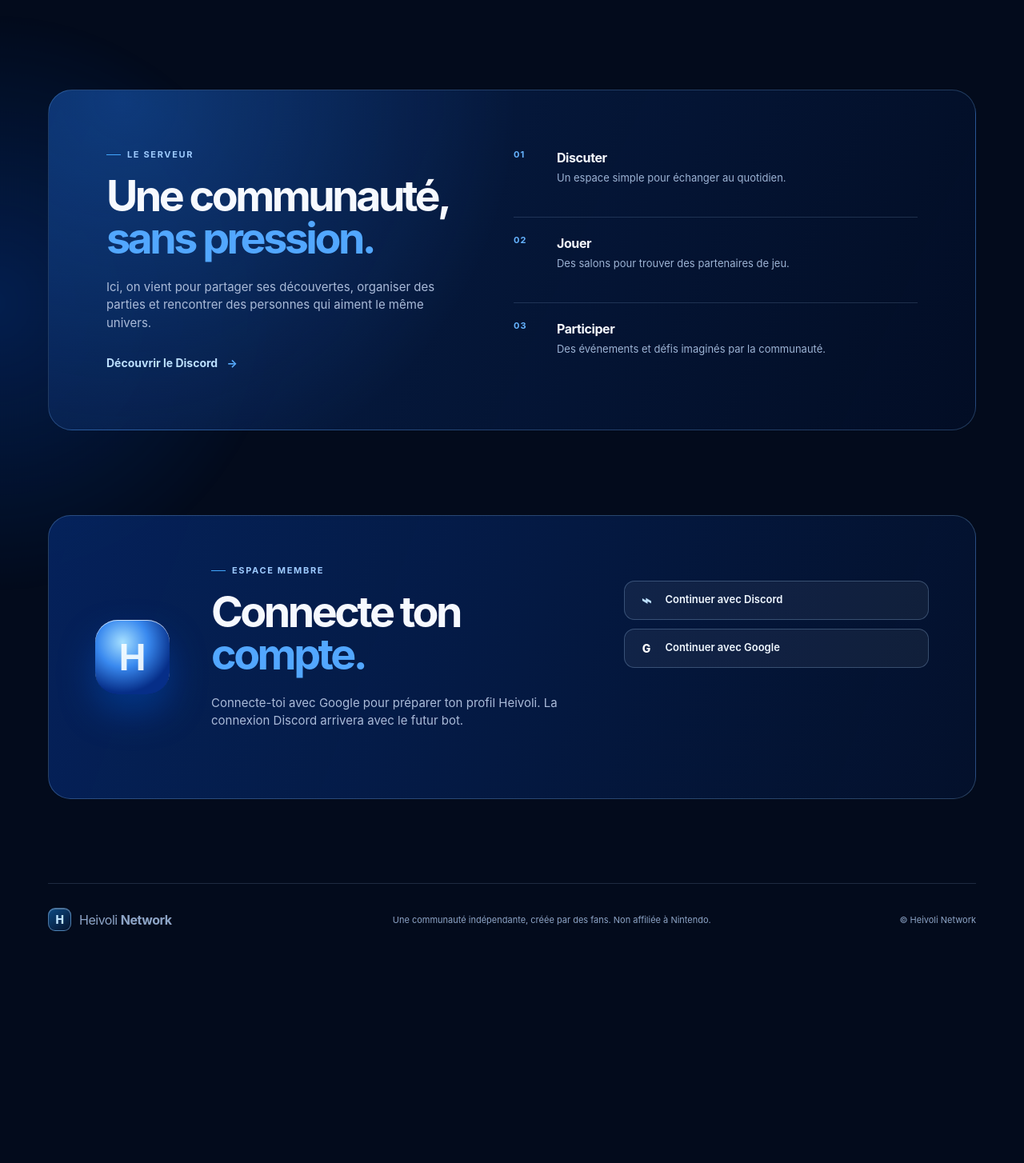
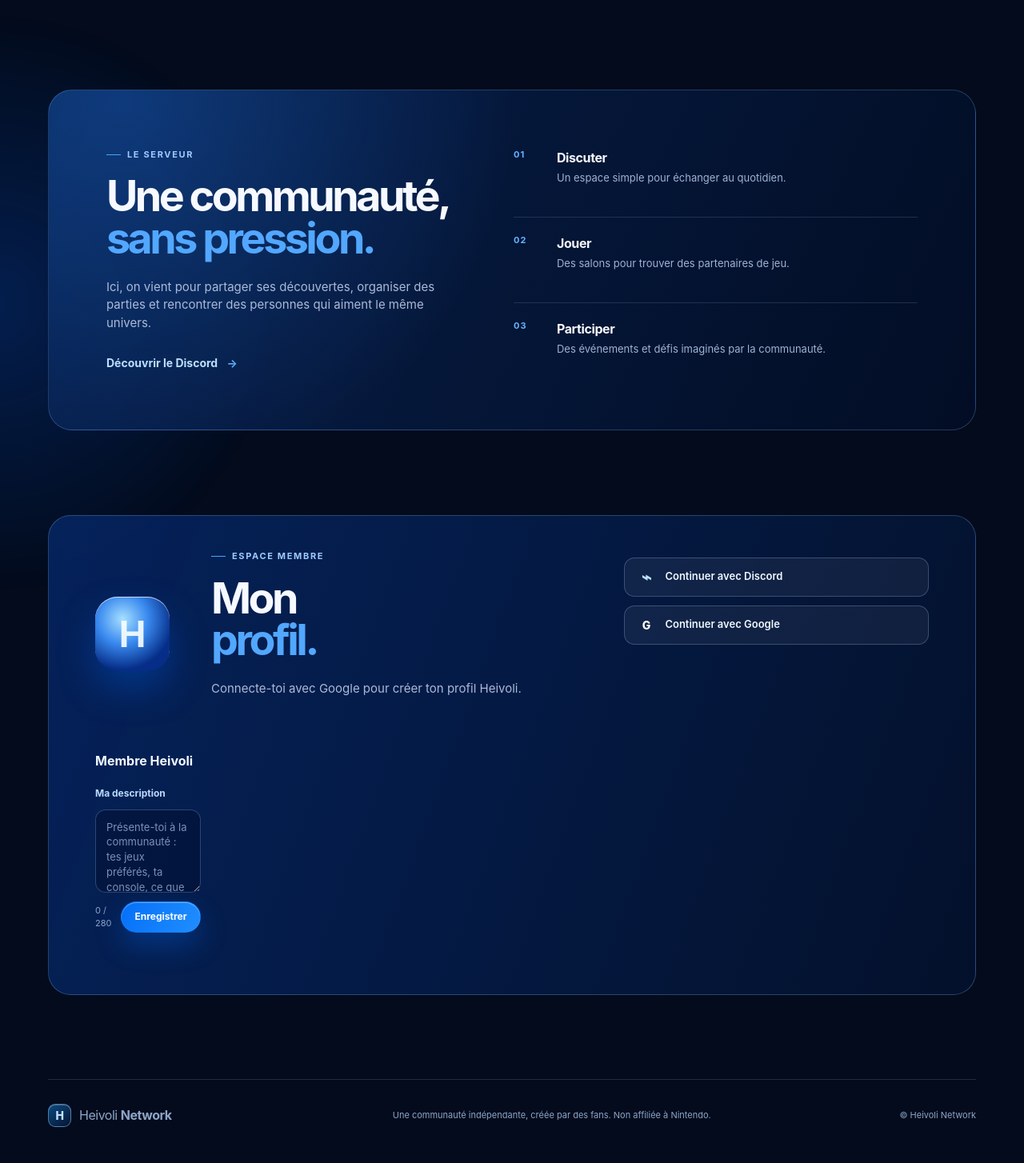
Before and after one commit to Heivoli-dev/HNfr, a PHP site: page / in a window 1280 px wide. Shown: the part 1001-2455 px from the top of the page at 80% size. Before the commit the page ends 2165 px from the top, so only its background shows below. Run offline with PHP 8.4, Linux system fonts and the light colour scheme; some libraries are stand-ins or nearby versions.

Commit message:
Ajoute la page profil membre

```diff
--- a/app.js
+++ b/app.js
@@ -81,6 +81,17 @@ const modalAction = document.querySelector("#modal-action");
 const accountTrigger = document.querySelector("#account-trigger");
 const googleButton = document.querySelector(".google-login");
 const authStatus = document.querySelector("#auth-status");
+const profileSignedOut = document.querySelector("#profile-signed-out");
+const profileForm = document.querySelector("#profile-form");
+const profileName = document.querySelector("#profile-name");
+const profileEmail = document.querySelector("#profile-email");
+const profileSubtitle = document.querySelector("#profile-subtitle");
+const profileDescription = document.querySelector("#profile-description");
+const descriptionCount = document.querySelector("#description-count");
+const profileSaveStatus = document.querySelector("#profile-save-status");
+const profileInitial = document.querySelector("#profile-initial");
+const profilePhoto = document.querySelector("#profile-photo");
+let currentUser = null;
 
 function showNotice(kind) {
   if (kind === "discord" && CONFIG.discordInvite) {
@@ -100,6 +111,7 @@ document.querySelectorAll(".discord-trigger").forEach((button) =>
 document.querySelectorAll(".account-trigger").forEach((button) =>
   button.addEventListener("click", () => showNotice("account")),
 );
+accountTrigger.addEventListener("click", () => document.querySelector("#compte").scrollIntoView({ behavior: "smooth" }));
 document.querySelector(".modal-close").addEventListener("click", () => modal.close());
 modal.addEventListener("click", (event) => {
   if (event.target === modal) modal.close();
@@ -114,6 +126,19 @@ function setGoogleButton(isLoading) {
     ? '<span class="google-icon">…</span> Connexion en cours…'
     : '<span class="google-icon">G</span> Continuer avec Google';
 }
+
+function updateDescriptionCount() {
+  descriptionCount.textContent = `${profileDescription.value.length} / 280`;
+}
+
+profileDescription.addEventListener("input", updateDescriptionCount);
+
+profileForm.addEventListener("submit", (event) => {
+  event.preventDefault();
+  if (!currentUser) return;
+  localStorage.setItem(`heivoli-profile-${currentUser.uid}`, profileDescription.value.trim());
+  profileSaveStatus.textContent = "Description enregistrée sur cet appareil.";
+});
 
 function showAuthError(error) {
   const messages = {
@@ -140,15 +165,34 @@ getRedirectResult(auth).catch(showAuthError);
 
 onAuthStateChanged(auth, (user) => {
   if (!user) {
+    currentUser = null;
     accountTrigger.textContent = "Connexion";
     googleButton.hidden = false;
+    profileSignedOut.hidden = false;
+    profileForm.hidden = true;
+    profileSubtitle.textContent = "Connecte-toi avec Google pour créer ton profil Heivoli.";
+    profileInitial.hidden = false;
+    profileInitial.textContent = "H";
+    profilePhoto.hidden = true;
+    profileSaveStatus.textContent = "";
     setGoogleButton(false);
     return;
   }
 
+  currentUser = user;
   const name = user.displayName || user.email || "Membre";
   accountTrigger.textContent = name.split(" ")[0];
-  authStatus.innerHTML = `Connecté·e en tant que <strong>${name}</strong> · <button class="sign-out" type="button">Se déconnecter</button>`;
-  googleButton.hidden = true;
-  authStatus.querySelector(".sign-out").addEventListener("click", () => signOut(auth));
+  profileSignedOut.hidden = true;
+  profileForm.hidden = false;
+  profileName.textContent = name;
+  profileEmail.textContent = user.email || "Compte Google";
+  profileSubtitle.textContent = "Personnalise ton profil et prépare ta liaison avec Discord.";
+  profileDescription.value = localStorage.getItem(`heivoli-profile-${user.uid}`) || "";
+  updateDescriptionCount();
+  profileInitial.textContent = name.charAt(0).toUpperCase();
+  profileInitial.hidden = Boolean(user.photoURL);
+  profilePhoto.hidden = !user.photoURL;
+  profilePhoto.src = user.photoURL || "";
+  profileSaveStatus.innerHTML = 'Connecté·e · <button class="sign-out" type="button">Se déconnecter</button>';
+  profileSaveStatus.querySelector(".sign-out").addEventListener("click", () => signOut(auth));
 });
--- a/index.html
+++ b/index.html
@@ -111,20 +111,25 @@
       </section>
 
       <section id="compte" class="section-shell account-section">
-        <div class="account-card">
-          <div class="account-orb" aria-hidden="true">H</div>
-          <div>
+        <div class="account-card profile-card">
+          <div id="profile-avatar" class="account-orb" aria-hidden="true"><span id="profile-initial">H</span><img id="profile-photo" alt="" hidden /></div>
+          <div class="profile-intro">
             <p class="eyebrow"><span></span> Espace membre</p>
-            <h2>Connecte ton<br /><em>compte.</em></h2>
-            <p>
-              Connecte-toi avec Google pour préparer ton profil Heivoli. La connexion Discord arrivera avec le futur bot.
-            </p>
+            <h2>Mon<br /><em>profil.</em></h2>
+            <p id="profile-subtitle">Connecte-toi avec Google pour créer ton profil Heivoli.</p>
           </div>
-          <div class="login-options" aria-label="Méthodes de connexion">
+          <div id="profile-signed-out" class="login-options" aria-label="Méthodes de connexion">
             <button class="login-button account-trigger" type="button"><span class="discord-icon">⌁</span> Continuer avec Discord</button>
             <button class="login-button google-login" type="button"><span class="google-icon">G</span> Continuer avec Google</button>
             <p id="auth-status" class="auth-status" aria-live="polite"></p>
           </div>
+          <form id="profile-form" class="profile-form" hidden>
+            <div class="profile-info"><span id="profile-name">Membre Heivoli</span><span id="profile-email"></span></div>
+            <label for="profile-description">Ma description</label>
+            <textarea id="profile-description" maxlength="280" placeholder="Présente-toi à la communauté : tes jeux préférés, ta console, ce que tu recherches…"></textarea>
+            <div class="profile-form-footer"><span id="description-count">0 / 280</span><button class="button button-primary" type="submit">Enregistrer</button></div>
+            <p id="profile-save-status" class="auth-status" aria-live="polite"></p>
+          </form>
         </div>
       </section>
     </main>
--- a/styles.css
+++ b/styles.css
@@ -90,6 +90,7 @@ h1 em, h2 em { color: #52a7ff; font-style: normal; }
 
 .account-section { padding-bottom: 105px; }.account-card { min-height: 355px; display: grid; grid-template-columns: 105px 1fr .8fr; align-items: center; gap: 40px; padding: 42px 58px; border: 1px solid rgba(151, 208, 255, .25); border-radius: 28px; background: linear-gradient(110deg, rgba(5, 36, 96, .92), rgba(4, 18, 46, .85)); }.account-orb { width: 93px; height: 93px; display: grid; place-items: center; border-radius: 28px; background: radial-gradient(circle at 37% 30%, #a6e0ff, #3989ef 36%, #062e88 72%); box-shadow: 0 22px 45px rgba(0, 82, 198, .45), inset 0 1px rgba(255,255,255,.7); color: rgba(250, 254, 255, .9); font-size: 45px; font-weight: 740; }.login-options { display: grid; gap: 11px; }.login-button { min-height: 49px; padding: 0 15px; border: 1px solid rgba(171, 211, 255, .26); border-radius: 13px; background: rgba(255, 255, 255, .055); color: #eff7ff; text-align: left; font-size: 13px; font-weight: 630; }.login-button:hover { background: rgba(255, 255, 255, .1); }.discord-icon, .google-icon { display: inline-grid; place-items: center; width: 24px; margin-right: 8px; color: #bde0ff; font-size: 21px; vertical-align: middle; }.google-icon { color: #fff; font-size: 14px; font-weight: 770; }
 
+.account-orb { overflow: hidden; }.account-orb img { width: 100%; height: 100%; object-fit: cover; }.profile-form { display: grid; gap: 11px; }.profile-info { display: grid; gap: 2px; padding-bottom: 7px; }.profile-info span:first-child { color: #f0f8ff; font-size: 16px; font-weight: 680; }.profile-info span:last-child { color: #9db8dc; font-size: 12px; }.profile-form label { color: #b8dbff; font-size: 12px; font-weight: 650; }.profile-form textarea { width: 100%; min-height: 104px; resize: vertical; padding: 12px 13px; border: 1px solid rgba(171, 211, 255, .25); border-radius: 13px; outline: none; color: #edf7ff; background: rgba(0, 13, 41, .42); font: inherit; font-size: 13px; line-height: 1.45; }.profile-form textarea:focus { border-color: #58aaff; box-shadow: 0 0 0 3px rgba(45, 144, 255, .14); }.profile-form textarea::placeholder { color: #7892b8; }.profile-form-footer { display: flex; align-items: center; justify-content: space-between; gap: 12px; color: #8ba6cc; font-size: 11px; }.profile-form-footer .button { min-height: 39px; padding-inline: 16px; font-size: 12px; }
 .login-button:disabled { cursor: wait; opacity: .72; }.auth-status { min-height: 22px; margin: 2px 0 0; color: #a9d7ff; font-size: 12px; }.auth-status strong { color: #eff8ff; }.sign-out { padding: 0; border: 0; background: transparent; color: #8ac8ff; text-decoration: underline; font: inherit; }
 .site-footer { padding-block: 30px 45px; display: grid; grid-template-columns: 1fr 1.5fr auto; align-items: center; gap: 25px; border-top: 1px solid var(--line); color: #8ea5c7; font-size: 11px; }.site-footer p { margin: 0; }.site-footer p:last-child { text-align: right; }
 .notice-modal { width: min(420px, calc(100% - 36px)); padding: 34px; border: 1px solid rgba(153, 211, 255, .34); border-radius: 24px; color: #eff8ff; background: #0a2455; box-shadow: 0 35px 90px rgba(0,0,0,.58); }.notice-modal::backdrop { background: rgba(0, 5, 20, .72); backdrop-filter: blur(7px); }.notice-modal h2 { margin-bottom: 16px; font-size: 36px; }.notice-modal p:not(.eyebrow) { color: #bfd3ee; font-size: 15px; }.notice-modal .button { margin-top: 16px; }.modal-close { position: absolute; top: 13px; right: 15px; width: 35px; height: 35px; border: 0; border-radius: 50%; background: transparent; color: #dcecff; font-size: 27px; line-height: 1; }
```
